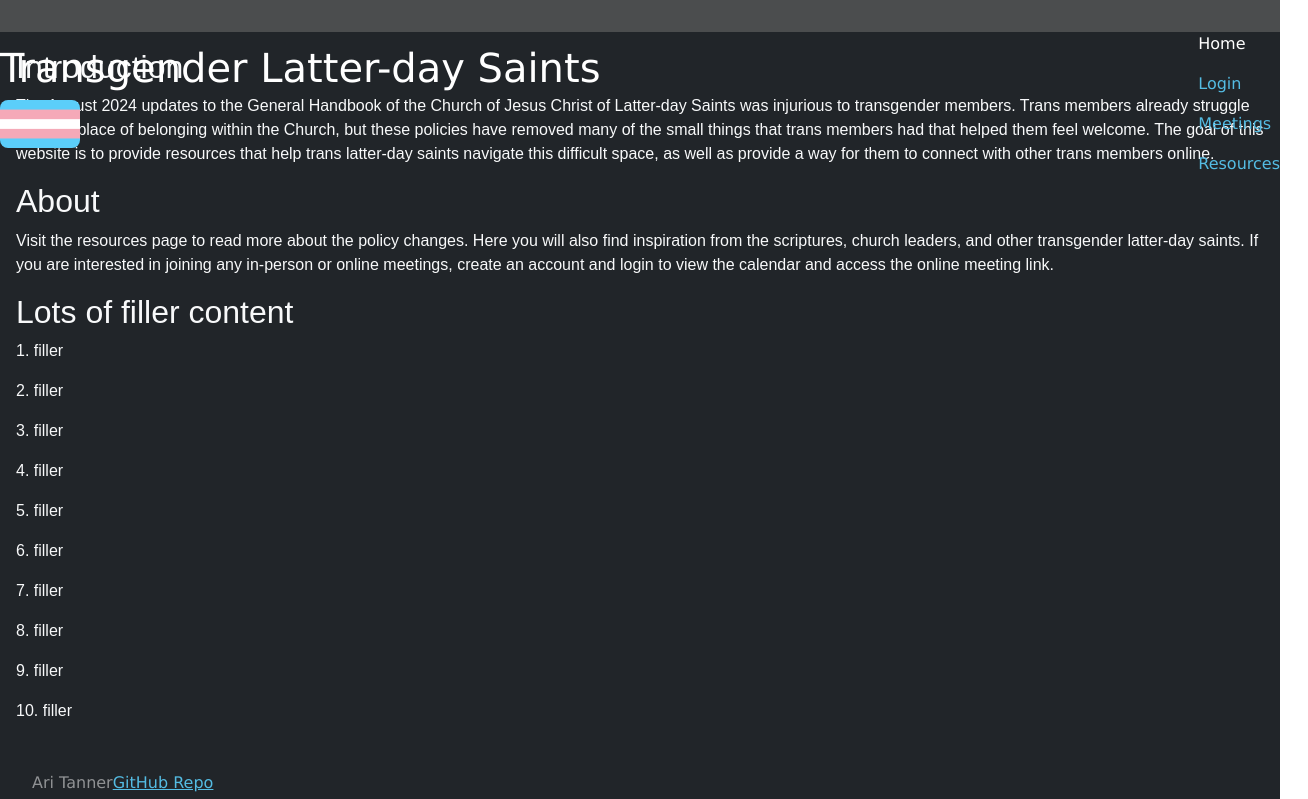
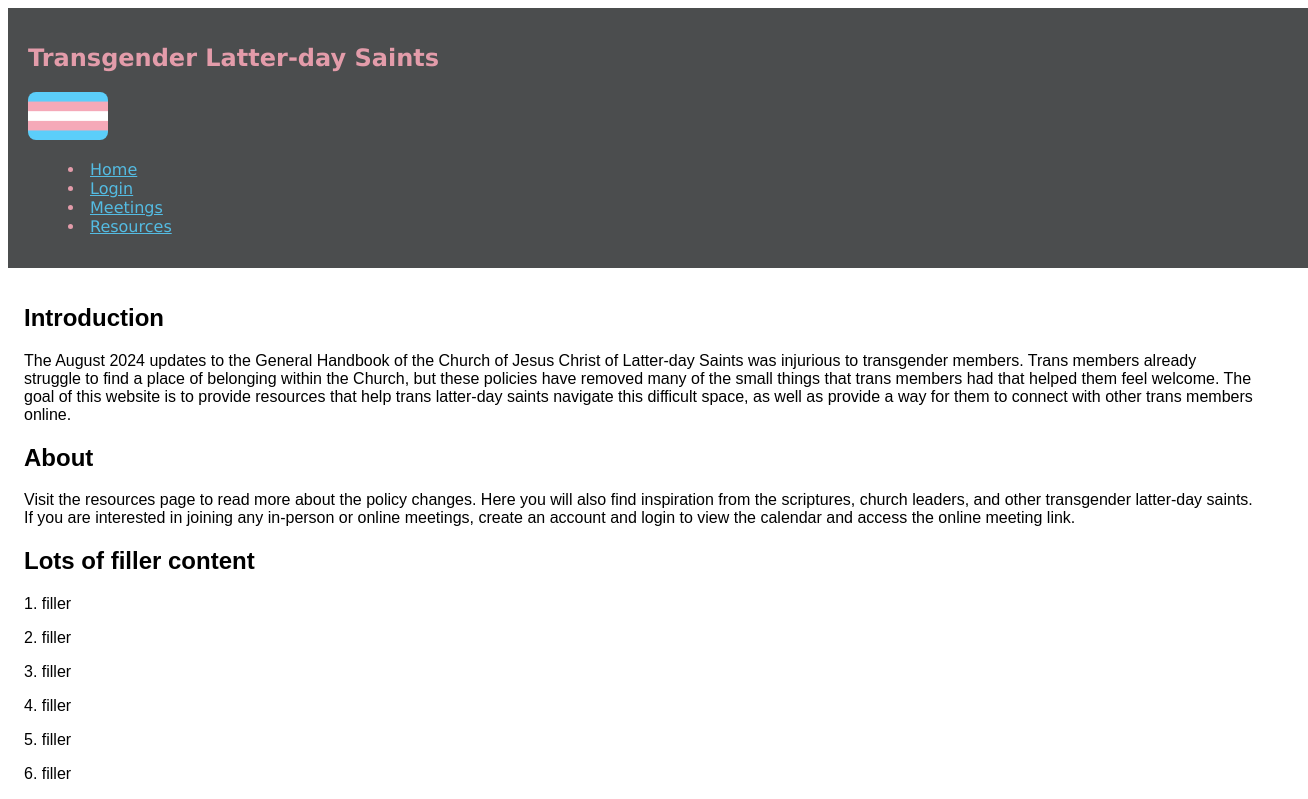
Before and after one commit to QuantumArioso/cs260-startup, a React (Vite) app in the folder vite-startup/: page / in a window 1280 px wide. Shown: the top 799 px of the page, 1308 px wide, since content can reach past the window. Built offline with nearby package versions, Linux system fonts and the light colour scheme.

Commit message:
fix header overlap (which fixed the login)

```diff
--- a/vite-startup/src/app.css
+++ b/vite-startup/src/app.css
@@ -3,7 +3,6 @@
     display: flex;
     flex-direction: column;
     height: auto;
-    overflow-y: scroll;
     font-family: Arial, sans-serif;
 }
 
@@ -17,6 +16,7 @@
     left: 0;
     padding-left: 20px;
     font-family: Verdana, sans-serif;
+    flex: 0, 25px;
 }
 
 a:link {
@@ -27,14 +27,14 @@
     color: #54bce3;
 }
 
-header {
+/* header {
     top: 0;
 }
 
 footer {
     bottom: 0;
     width: 100%;
-}
+} */
 
 @media (max-width: 768px) {
     header, footer {
--- a/vite-startup/src/app.jsx
+++ b/vite-startup/src/app.jsx
@@ -1,5 +1,5 @@
 import React from 'react';
-import 'bootstrap/dist/css/bootstrap.min.css';
+// import 'bootstrap/dist/css/bootstrap.min.css';
 import './app.css';
 import { BrowserRouter, NavLink, Route, Routes } from 'react-router-dom';
 import { Home } from './home/home';
```
